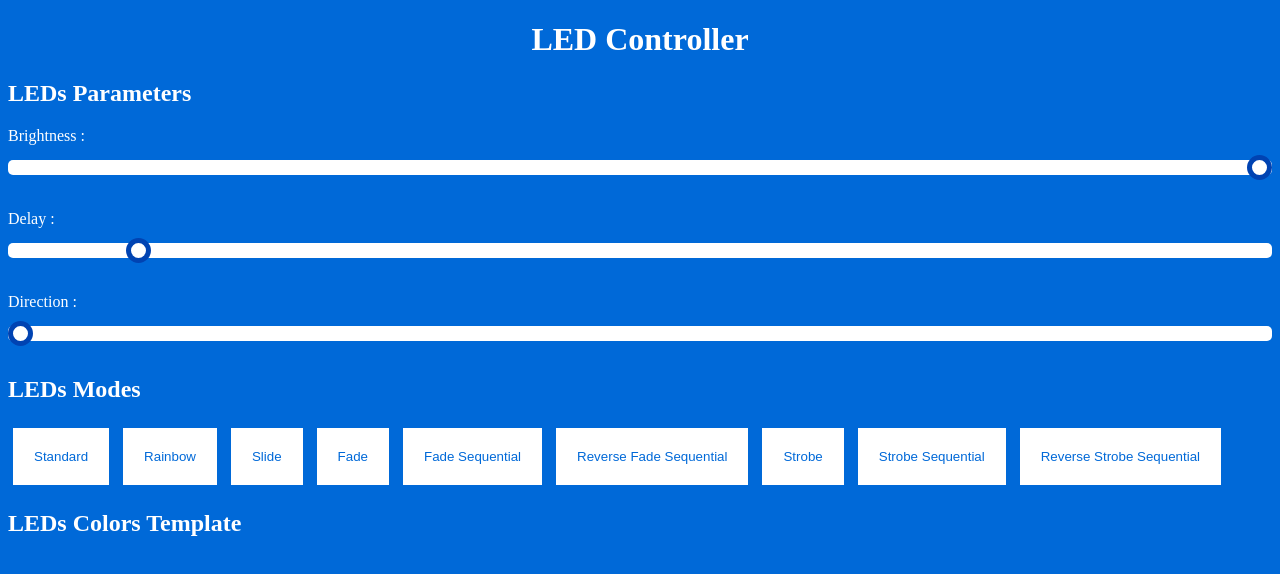
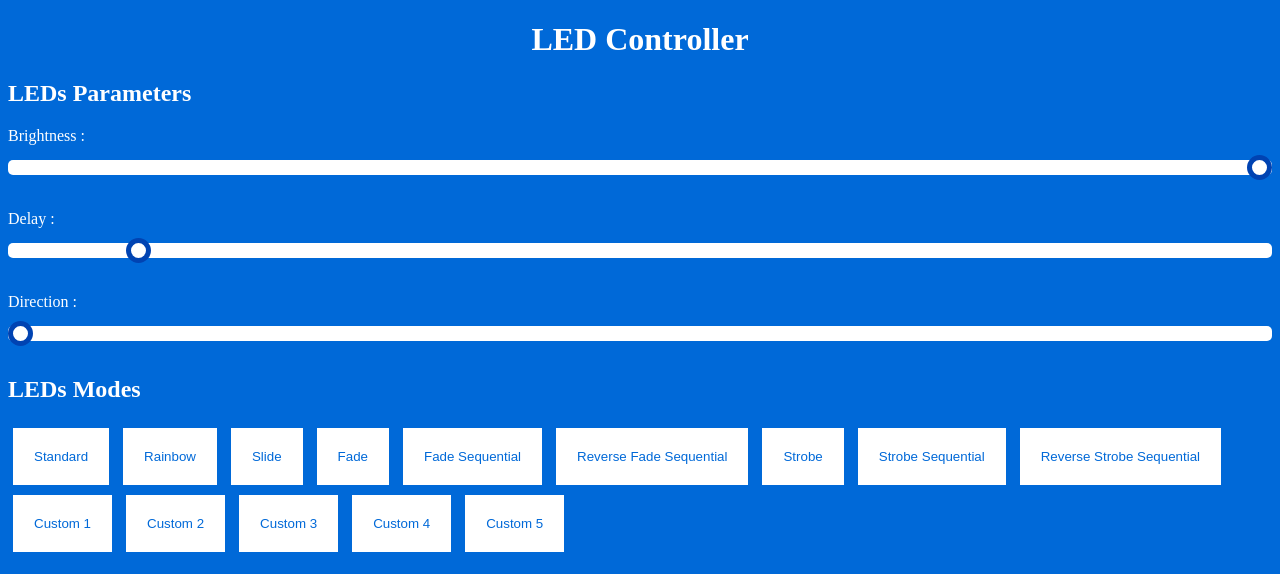
Before and after one commit to Inglebard/arduino-webserverled, a plain HTML site: page data/index.html in a window 1280 px wide. Shown: the top 574 px of the page. Drawn offline with Linux system fonts and the light colour scheme.

Commit message:
improvements

```diff
--- a/data/index.html
+++ b/data/index.html
@@ -73,6 +73,21 @@
 				</div>
 				<div class="mode_selector_wrapper">
 					<button class="mode_selector" data-real_value="REVERSE_STROBE_SEQUENTIAL">Reverse Strobe Sequential</button>
+				</div>
+				<div class="mode_selector_wrapper">
+					<button class="mode_selector" data-real_value="CUSTOM_1">Custom 1</button>
+				</div>
+				<div class="mode_selector_wrapper">
+					<button class="mode_selector" data-real_value="CUSTOM_2">Custom 2</button>
+				</div>
+				<div class="mode_selector_wrapper">
+					<button class="mode_selector" data-real_value="CUSTOM_3">Custom 3</button>
+				</div>
+				<div class="mode_selector_wrapper">
+					<button class="mode_selector" data-real_value="CUSTOM_4">Custom 4</button>
+				</div>
+				<div class="mode_selector_wrapper">
+					<button class="mode_selector" data-real_value="CUSTOM_5">Custom 5</button>
 				</div>
 			</div>
 		</div>
```
Also changed, not shown: 2 other files.
